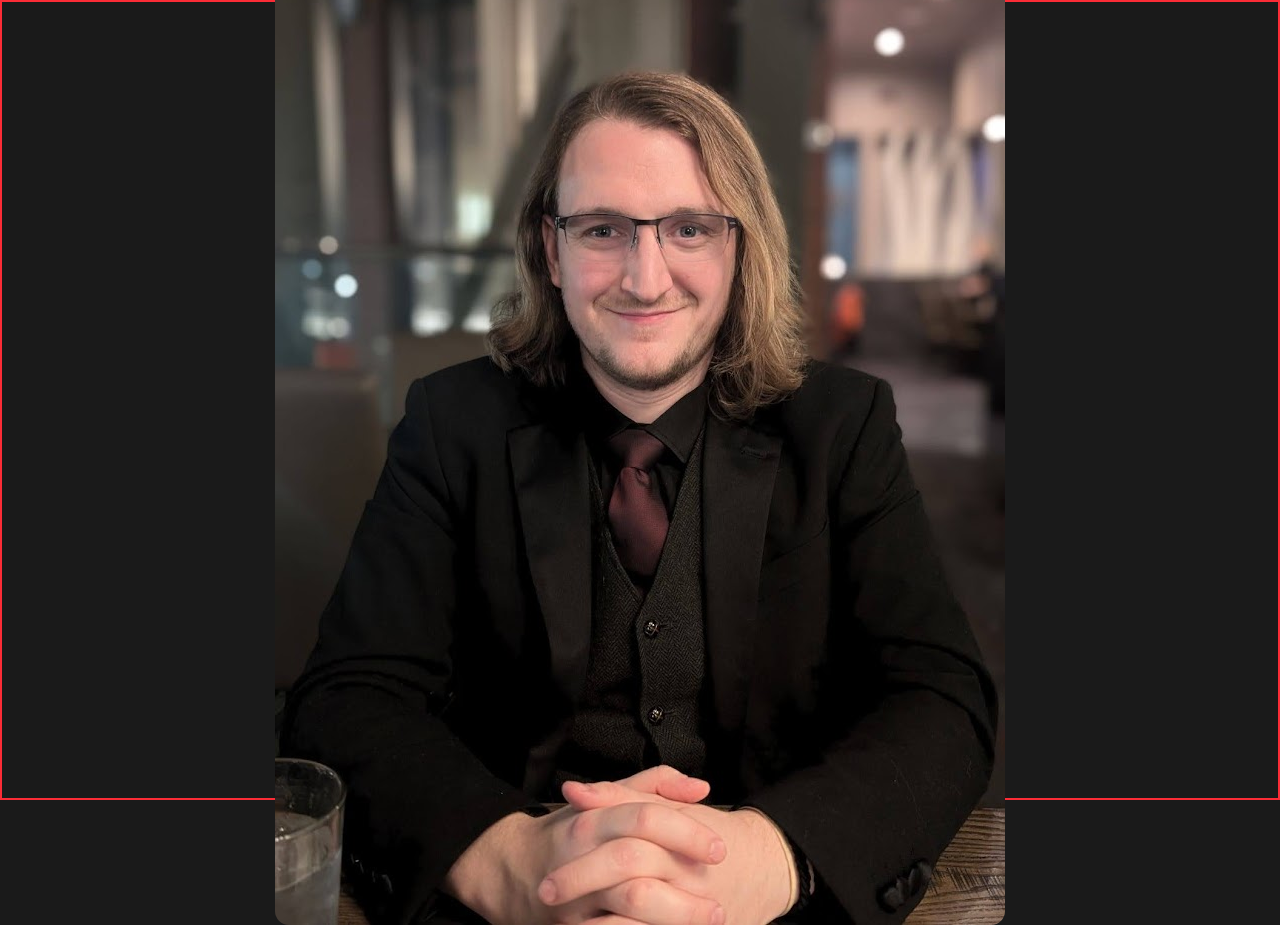
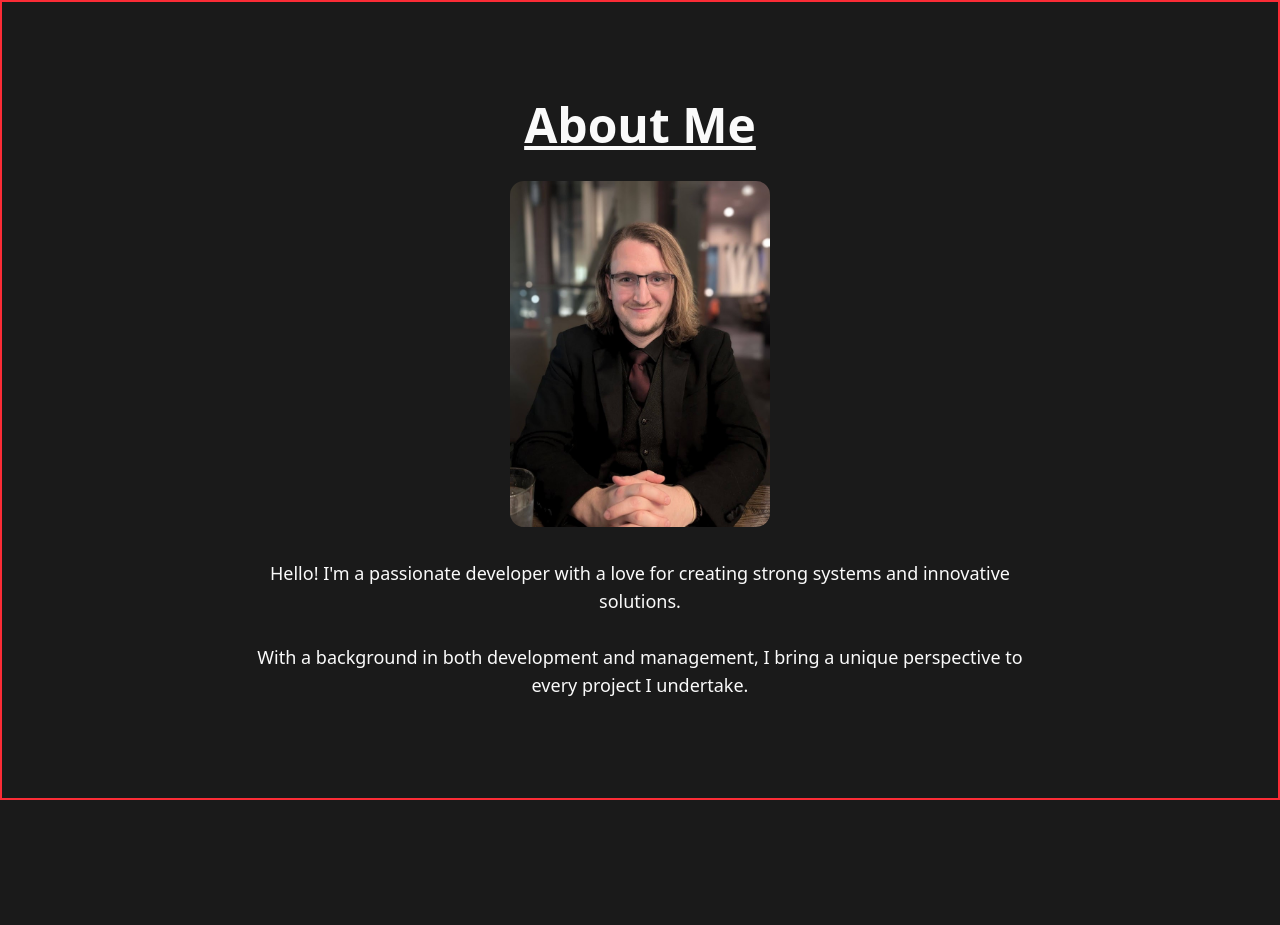
Before and after one commit to raymondshiner/rshiner-website-v2, a React (Vite) app: page / in a window 1280 px wide. After the commit the page ends 800 px from the top, so only its background shows below. Built offline with nearby package versions, Linux system fonts and the light colour scheme.

Commit message:
add description

```diff
--- a/src/sections/About/About.tsx
+++ b/src/sections/About/About.tsx
@@ -1,12 +1,36 @@
 export default function About() {
+  return <MainWrapper>
+    <Title />
+    <SelfPortrait />
+    <Description />
+  </MainWrapper>
+}
+
+function MainWrapper({ children }: { children: React.ReactNode }) {
   return <div className="container mx-auto p-4 flex flex-col justify-center items-center h-full gap-8">
-    <div className="text-5xl font-bold underline">
-      About Me
-    </div>
-    <img
-      src="/self-portrait.jpg"
-      alt="self-portrait"
-      className="rounded-xl"
-    />
+    {children}
   </div>
 }
+
+function Title() {
+  return <div className="text-5xl font-bold underline">
+    About Me
+  </div>
+}
+
+function SelfPortrait() {
+  return <img
+    src="/self-portrait.jpg"
+    alt="self-portrait"
+    className="rounded-xl w-65"
+  />
+}
+
+function Description() {
+  return <p role="paragraph" aria-label="description" className="text-lg max-w-3xl text-center">
+    Hello! I'm a passionate developer with a love for creating strong systems and innovative solutions.
+    <br />
+    <br />
+    With a background in both development and management, I bring a unique perspective to every project I undertake.
+  </p>
+}
```
Also changed, not shown: 1 other file (tests, documents, lock files or other folders).
